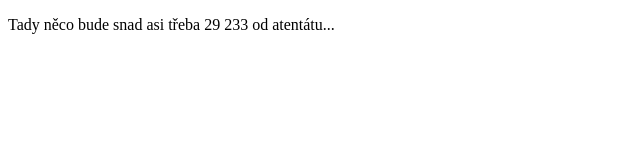
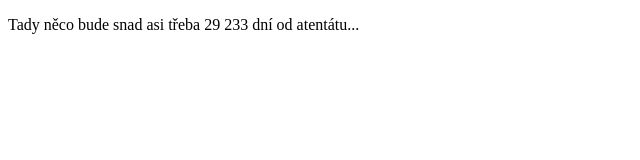
Before and after one commit to tady-neni-sifra/tady-neni-sifra.github.io, a plain HTML site: page trasa.html in a window 1280 px wide. Shown: the full height of the page, 0-640 px from the left. Drawn offline with Linux system fonts and the light colour scheme.

Commit message:
Update trasa.html

```diff
--- a/trasa.html
+++ b/trasa.html
@@ -4,7 +4,7 @@
 
 <body>
 
-<p id="pouzijteExcel">Tady něco bude snad asi třeba 29 233 od atentátu...</p>
+<p id="pouzijteExcel">Tady něco bude snad asi třeba 29 233 dní od atentátu...</p>
 
 </body>
 
```
